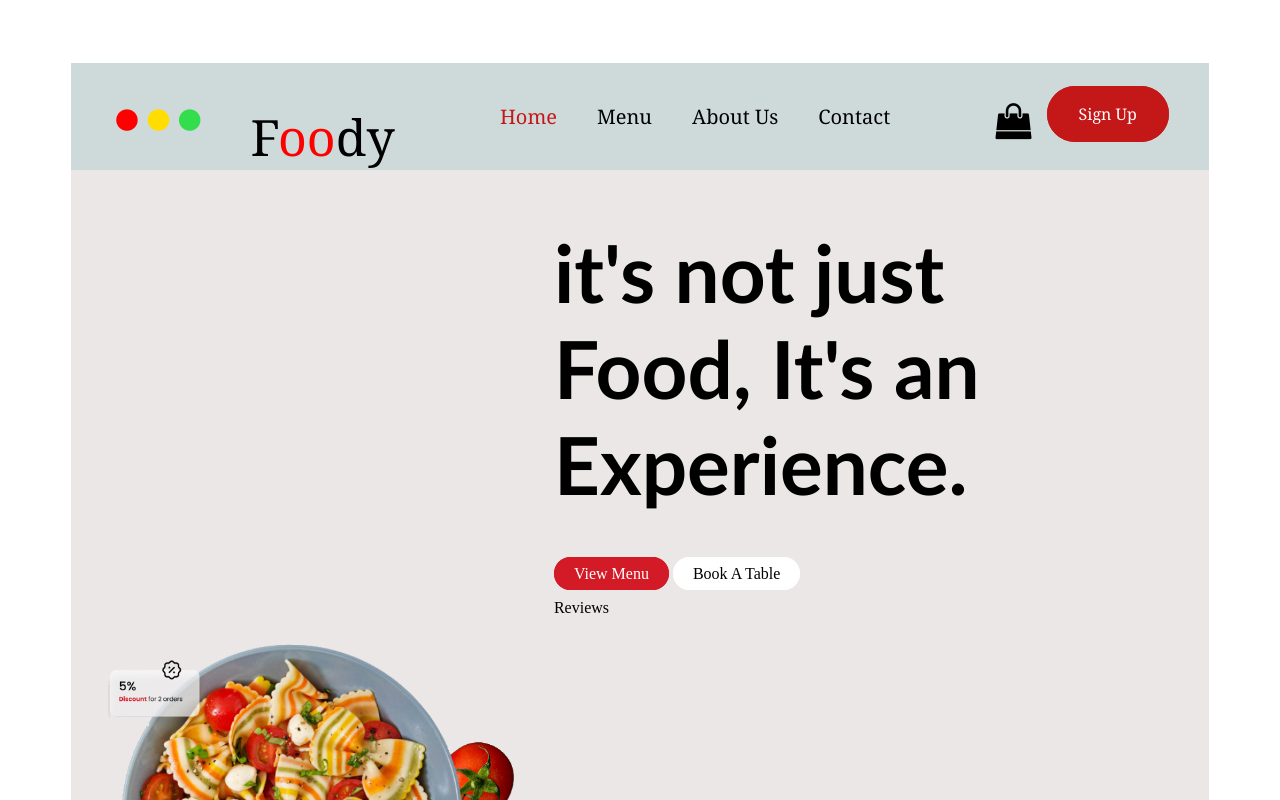
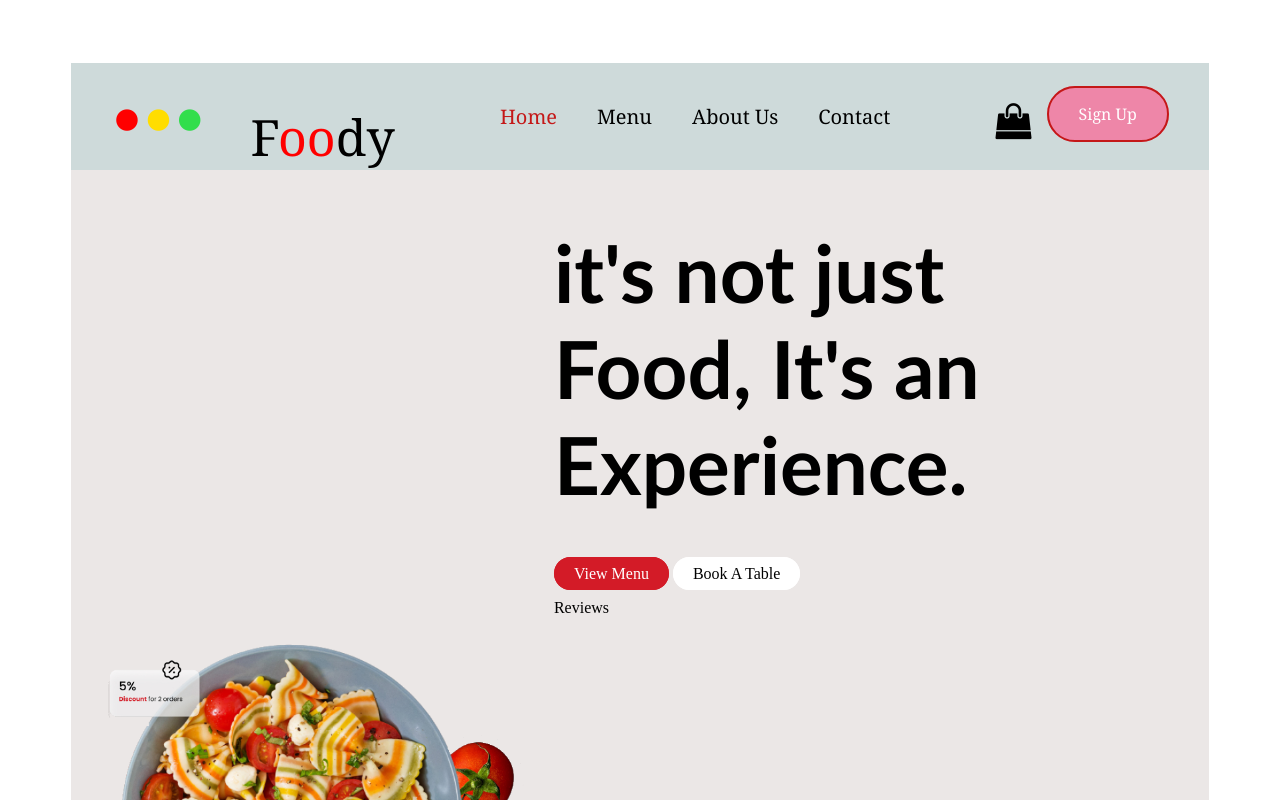
Before and after one commit to LaimaLP/food-project, a website: page index.html in a window 1280 px wide. In both pictures the pointer is over the link "Sign Up". Shown: the top 800 px of the page. Drawn offline with Linux system fonts and the light colour scheme.

Commit message:
Nav bar hover

```diff
--- a/index.html
+++ b/index.html
@@ -37,7 +37,7 @@
                 <div style="float: right; ">
                     <a href="#"><i class="fa fa-shopping-bag" style="font-size:36px; float: left;padding-right: 15px;"></i>  </a>
                   <i class="fi fi-rr-shopping-bag"></i>
-                    <a href="#" class="signUp" style="word-spacing:normal; border: 2px solid rgb(196, 24, 24); color: white; border-radius: 50px;padding:8px; background-color: rgb(196, 24, 24);padding: 15px; padding-left: 30px;padding-right: 30px;"> sign up</a>
+                    <a href="#" class="signUp" style="word-spacing:normal; border: 2px solid rgb(196, 24, 24); color: white; border-radius: 50px;padding:8px; padding: 15px; padding-left: 30px;padding-right: 30px;"> sign up</a>
                 </div>
             </div>
         </nav>
--- a/styles.css
+++ b/styles.css
@@ -33,11 +33,17 @@ float:left ;
     cursor: pointer;
 
 }
-.signUp:hover{
-    background-color: rgb(75, 121, 121);
+.signUp{
+    background-color: rgb(196, 24, 24);
+    color: aqua;
+}
+
+
+a.signUp:hover{
+    background-color: rgb(238, 134, 168);
     color: black;
-    padding: 50px;
     border-radius: 20px;
     transition: 0.2s;
     cursor: pointer;
+    border: 2px solid rgb(238, 134, 168);
 }
```
